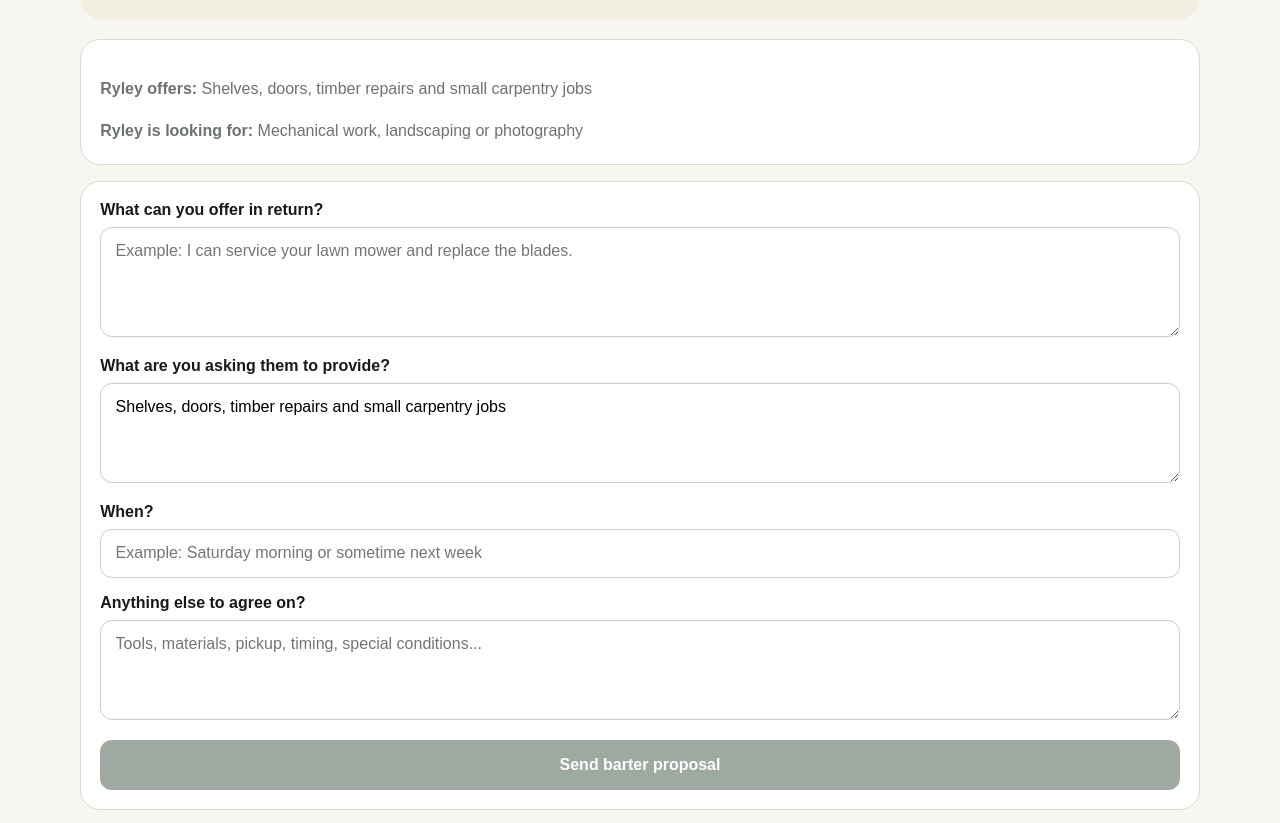
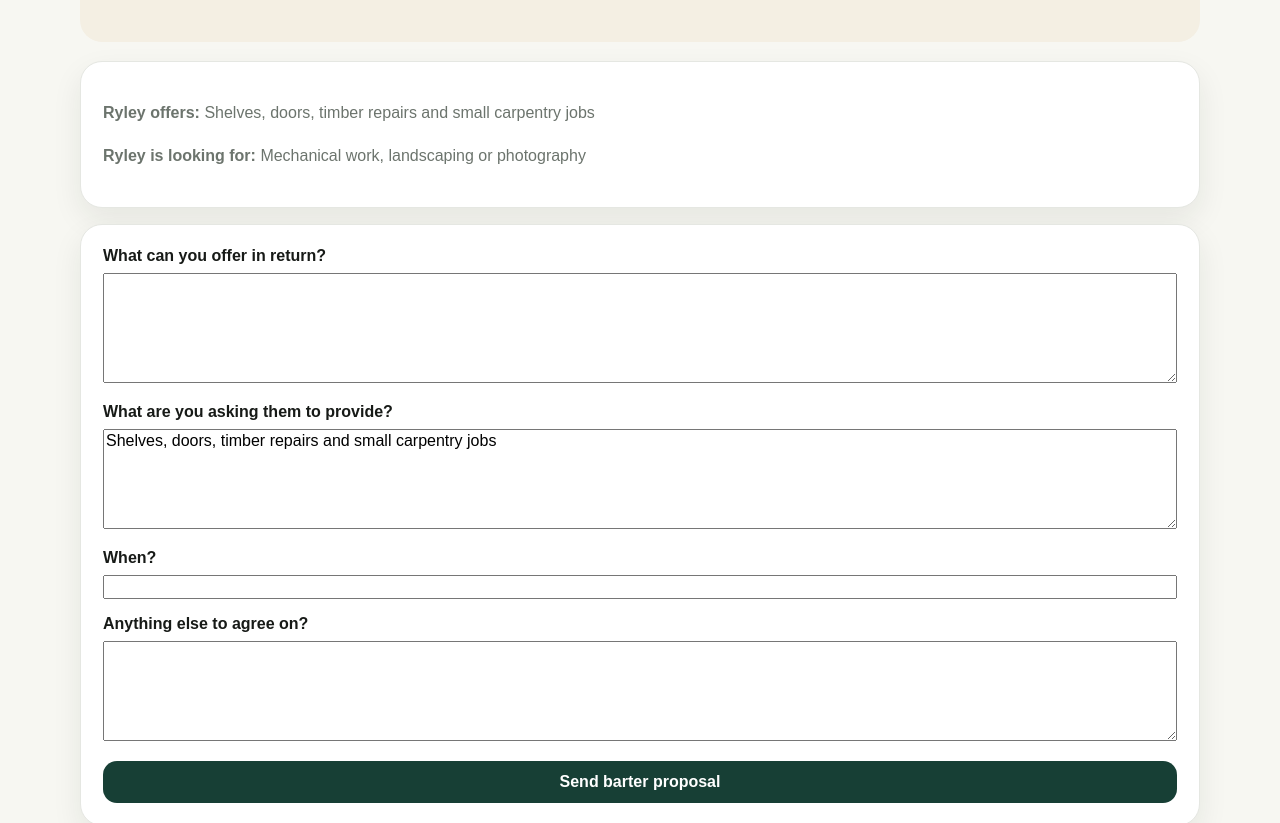
Before and after one commit to ryleycampbell93/LocalLoop, a Next.js app: page /messages in a window 1280 px wide. Shown: the part 283-1106 px from the top of the page. Built offline with nearby package versions, Linux system fonts and the light colour scheme.

Commit message:
Restore barter proposal page

```diff
--- a/app/messages/page.tsx
+++ b/app/messages/page.tsx
@@ -55,73 +55,35 @@ function MessagesContent() {
           marginBottom: "1.2rem",
         }}
       >
-        <p
-          style={{
-            fontWeight: 800,
-            color: "#315c44",
-            marginBottom: "0.4rem",
-          }}
-        >
+        <p style={{ fontWeight: 800, color: "#315c44" }}>
           PROPOSE A BARTER
         </p>
 
-        <h1
-          style={{
-            fontSize: "clamp(2rem, 8vw, 3.6rem)",
-            marginBottom: "0.7rem",
-          }}
-        >
+        <h1 style={{ fontSize: "clamp(2rem, 8vw, 3.6rem)" }}>
           Make an offer to {listing.person}
         </h1>
 
-        <p style={{ color: "#666", marginBottom: 0 }}>
+        <p style={{ color: "#666" }}>
           {listing.title} · {listing.town}
         </p>
       </section>
 
-      <section
-        style={{
-          background: "#fff",
-          border: "1px solid #ded8cd",
-          borderRadius: 20,
-          padding: "1.2rem",
-          marginBottom: "1rem",
-        }}
-      >
-        <p style={{ marginBottom: "0.8rem" }}>
+      <section className="card" style={{ marginBottom: "1rem" }}>
+        <p>
           <strong>{listing.person} offers:</strong> {listing.offers}
         </p>
-
-        <p style={{ marginBottom: 0 }}>
+        <p>
           <strong>{listing.person} is looking for:</strong> {listing.wants}
         </p>
       </section>
 
-      <section
-        style={{
-          display: "grid",
-          gap: "1rem",
-          background: "#fff",
-          border: "1px solid #ded8cd",
-          borderRadius: 20,
-          padding: "1.2rem",
-        }}
-      >
+      <section className="card" style={{ display: "grid", gap: "1rem" }}>
         <label>
           <strong>What can you offer in return?</strong>
           <textarea
             value={yourOffer}
             onChange={(e) => setYourOffer(e.target.value)}
-            placeholder="Example: I can service your lawn mower and replace the blades."
-            style={{
-              width: "100%",
-              minHeight: 110,
-              marginTop: "0.5rem",
-              padding: "0.9rem",
-              borderRadius: 12,
-              border: "1px solid #ccc",
-              fontSize: "1rem",
-            }}
+            style={{ width: "100%", minHeight: 110, marginTop: 8 }}
           />
         </label>
 
@@ -130,15 +92,7 @@ function MessagesContent() {
           <textarea
             value={theirWork}
             onChange={(e) => setTheirWork(e.target.value)}
-            style={{
-              width: "100%",
-              minHeight: 100,
-              marginTop: "0.5rem",
-              padding: "0.9rem",
-              borderRadius: 12,
-              border: "1px solid #ccc",
-              fontSize: "1rem",
-            }}
+            style={{ width: "100%", minHeight: 100, marginTop: 8 }}
           />
         </label>
 
@@ -147,15 +101,7 @@ function MessagesContent() {
           <input
             value={when}
             onChange={(e) => setWhen(e.target.value)}
-            placeholder="Example: Saturday morning or sometime next week"
-            style={{
-              width: "100%",
-              marginTop: "0.5rem",
-              padding: "0.9rem",
-              borderRadius: 12,
-              border: "1px solid #ccc",
-              fontSize: "1rem",
-            }}
+            style={{ width: "100%", marginTop: 8 }}
           />
         </label>
 
@@ -164,64 +110,23 @@ function MessagesContent() {
           <textarea
             value={notes}
             onChange={(e) => setNotes(e.target.value)}
-            placeholder="Tools, materials, pickup, timing, special conditions..."
-            style={{
-              width: "100%",
-              minHeight: 100,
-              marginTop: "0.5rem",
-              padding: "0.9rem",
-              borderRadius: 12,
-              border: "1px solid #ccc",
-              fontSize: "1rem",
-            }}
+            style={{ width: "100%", minHeight: 100, marginTop: 8 }}
           />
         </label>
 
         {!submitted ? (
           <button
+            className="btn"
             onClick={() => setSubmitted(true)}
             disabled={!yourOffer.trim()}
-            style={{
-              border: 0,
-              background: yourOffer.trim() ? "#315c44" : "#9da9a1",
-              color: "#fff",
-              padding: "1rem",
-              borderRadius: 12,
-              fontWeight: 800,
-              fontSize: "1rem",
-            }}
           >
             Send barter proposal
           </button>
         ) : (
-          <div
-            style={{
-              background: "#eef4ef",
-              borderRadius: 14,
-              padding: "1rem",
-            }}
-          >
-            <h3 style={{ marginTop: 0 }}>Proposal sent</h3>
-
-            <p>
-              Your proposed exchange is ready to turn into a written barter
-              agreement.
-            </p>
-
-            <Link
-              href="/agreement"
-              style={{
-                display: "block",
-                textAlign: "center",
-                background: "#315c44",
-                color: "#fff",
-                padding: "0.9rem",
-                borderRadius: 12,
-                textDecoration: "none",
-                fontWeight: 800,
-                marginTop: "0.8rem",
-              }}
-            >
+          <div>
+            <h3>Proposal sent</h3>
+            <p>Your proposed exchange is ready for a written agreement.</p>
+            <Link className="btn" href="/agreement">
               Create barter agreement
             </Link>
           </div>
@@ -233,13 +138,7 @@ function MessagesContent() {
 
 export default function MessagesPage() {
   return (
-    <Suspense
-      fallback={
-        <main className="container" style={{ padding: "2rem 0" }}>
-          Loading barter proposal...
-        </main>
-      }
-    >
+    <Suspense fallback={<main className="container">Loading...</main>}>
       <MessagesContent />
     </Suspense>
   );
```
